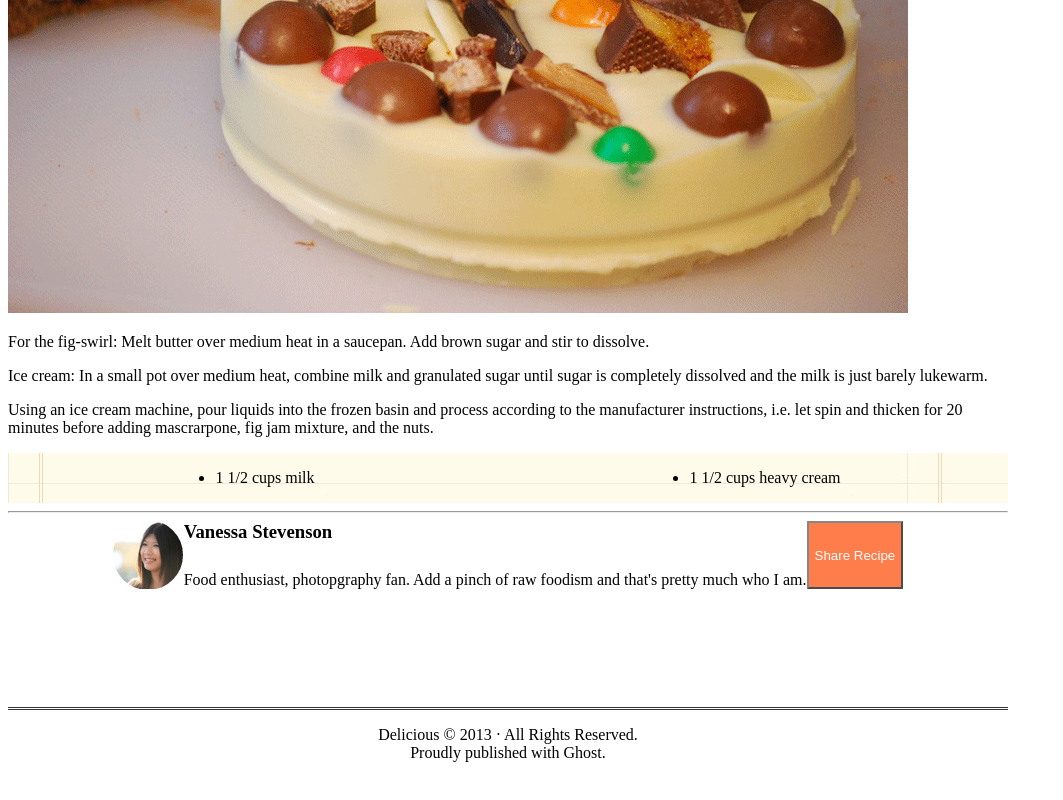
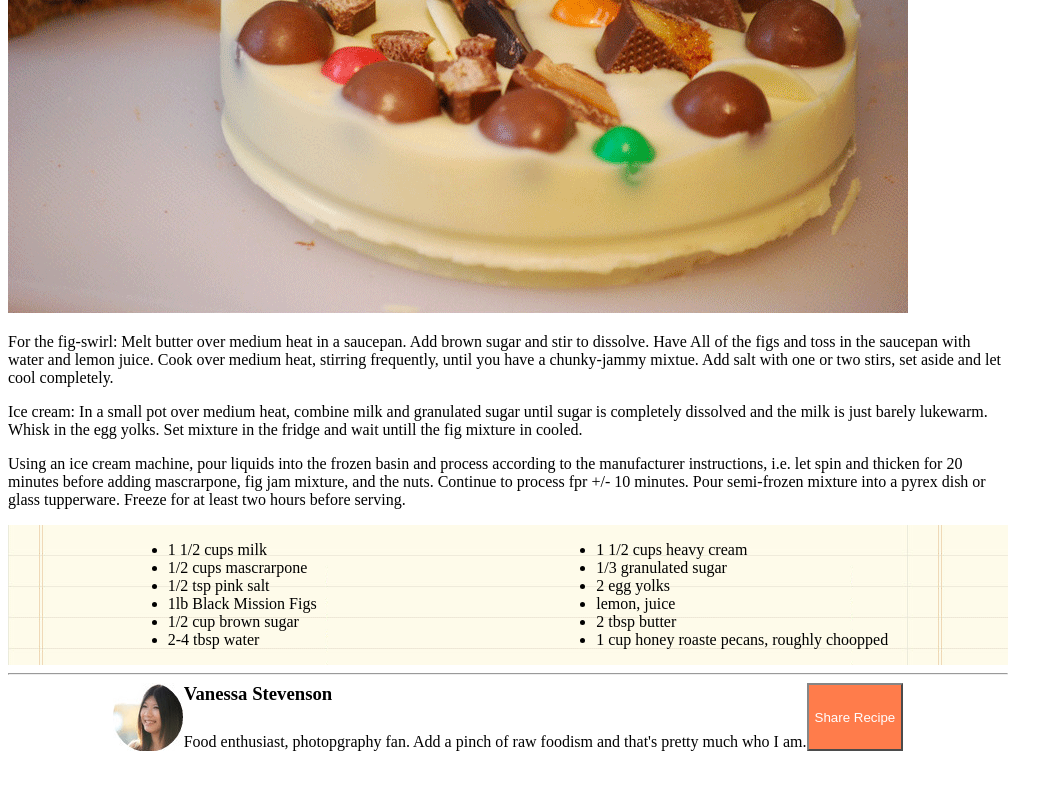
Before and after one commit to sformichella/fd1-lab10a-chocolate-pizza, a plain HTML site: page index.html in a window 1280 px wide. Shown: the part 446-1246 px from the top of the page, without its empty margins (0-1063 px from the left). Before the commit the page ends 1208 px from the top, so only its background shows below. Drawn offline with Linux system fonts and the light colour scheme; a web font is replaced by a local one.

Commit message:
added list and paragraphs

```diff
--- a/index.html
+++ b/index.html
@@ -43,23 +43,37 @@
         <img src="./assets/choco-pizza.png" alt="a chocolate pizza">
 
         <p>
-            For the fig-swirl: Melt butter over medium heat in a saucepan. Add brown sugar and stir to dissolve.
+            For the fig-swirl: Melt butter over medium heat in a saucepan. Add brown sugar and stir to dissolve. Have All
+            of the figs and toss in the saucepan with water and lemon juice. Cook over medium heat, stirring frequently, until
+            you have a chunky-jammy mixtue. Add salt with one or two stirs, set aside and let cool completely.
         </p>
 
         <p>
             Ice cream: In a small pot over medium heat, combine milk and granulated sugar until sugar is completely dissolved and the milk is just barely lukewarm.
+            Whisk in the egg yolks. Set mixture in the fridge and wait untill the fig mixture in cooled.
         </p>
 
         <p>
             Using an ice cream machine, pour liquids into the frozen basin and process according to the manufacturer instructions, i.e. let spin and thicken for 20 minutes before adding mascrarpone, fig jam mixture, and the nuts.
+            Continue to process fpr +/- 10 minutes. Pour semi-frozen mixture into a pyrex dish or glass tupperware. Freeze for at least two hours before serving.
         </p>
 
         <article>
             <ul>
                 <li>1 1/2 cups milk</li>
+                <li> 1/2 cups mascrarpone</li>
+                <li> 1/2 tsp pink salt</li>
+                <li>1lb Black Mission Figs</li>
+                <li> 1/2 cup brown sugar</li>
+                <li>2-4 tbsp water</li>
             </ul>
             <ul>
-                <li>1 1/2 cups heavy cream</li>
+                <li><chekbox>1 1/2 cups heavy cream</chekbox></li>
+                <li>1/3 granulated sugar</li>
+                <li>2 egg yolks</li>
+                <li>lemon, juice</li>
+                <li>2 tbsp butter</li>
+                <li>1 cup honey roaste pecans, roughly choopped</li>
             </ul>
         </article>
 
```
